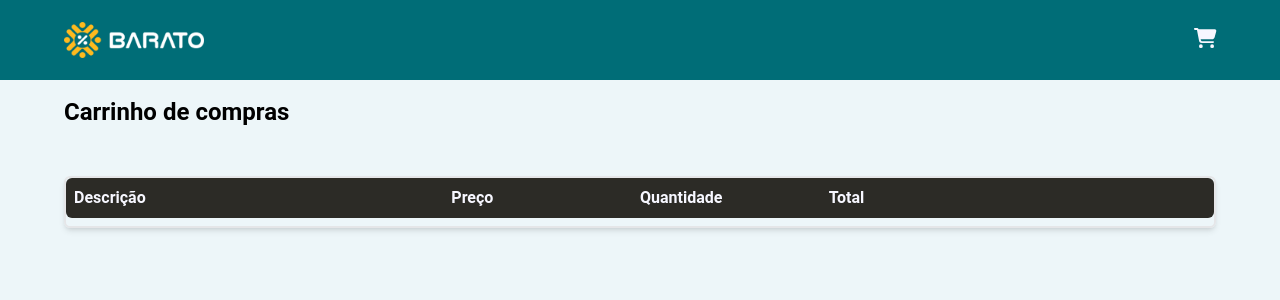
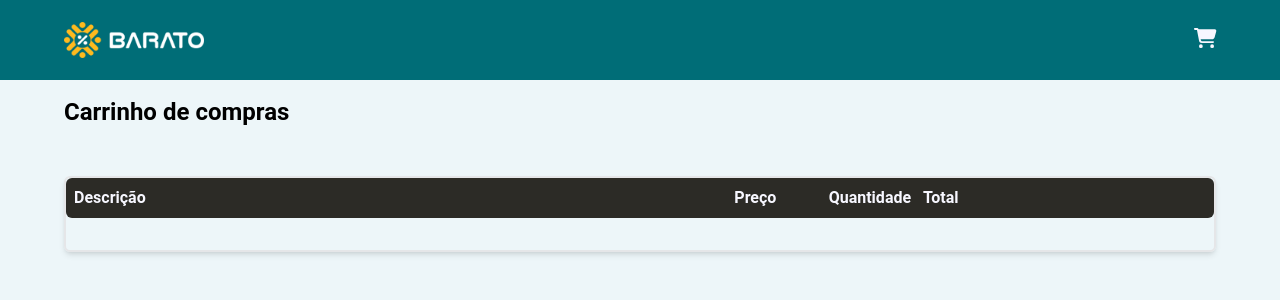
Before and after one commit to clodoaldo-favaro/baratodev-desafio-2019, a Vue app: page /carrinho in a window 1280 px wide. Shown: the top 300 px of the page. Built offline with nearby package versions, Linux system fonts and the light colour scheme.

Commit message:
wip: mostrando informacoes na lista de items

```diff
--- /dev/null
+++ b/src/components/carrinho/CarrinhoItem.vue
@@ -0,0 +1,25 @@
+<template>
+    <div class="col-span-7">{{ item.descricao }}</div>
+    <div class="col-span-1">R$ {{ preco }}</div>
+    <div class="col-span-1"> {{ item.quantidade }}</div>
+    <div class="col-span-2">R$ {{ total }}</div>
+    <div class="col-span-1"></div>
+</template>
+
+<script>
+    export default {
+        props: ['item'],
+		computed: {
+			preco() {
+				return this.item.preco.toFixed(2);
+			},
+			total() {
+				return (this.item.quantidade * this.item.preco).toFixed(2);
+			}
+		}
+    }
+</script>
+
+<style scoped>
+
+</style>
--- a/src/pages/carrinho/CarrinhoCompras.vue
+++ b/src/pages/carrinho/CarrinhoCompras.vue
@@ -6,11 +6,14 @@
 		</ul>
 		<div v-else class="carrinho-items-container border-2 w-full shadow-md rounded-md">
 			<div class="carrinho-items-header p-2 mb-2 grid grid-cols-12 rounded-md">
-				<div class="col-span-4 font-bold">Descrição</div>
-				<div class="col-span-2 font-bold">Preço</div>
-				<div class="col-span-2 font-bold">Quantidade</div>
-				<div class="col-span-3 font-bold">Total</div>
+				<div class="col-span-7 font-bold">Descrição</div>
+				<div class="col-span-1 font-bold">Preço</div>
+				<div class="col-span-1 font-bold">Quantidade</div>
+				<div class="col-span-2 font-bold">Total</div>
 				<div class="col-span-1 font-bold"></div>
+			</div>
+			<div class="carrinho-items-lista p-2 mb-2 grid grid-cols-12 rounded-md">
+				<carrinho-item @remove-item="removeItem" v-for="item in itemsCarrinho" :item="item"></carrinho-item>
 			</div>
 		</div>
 
@@ -19,9 +22,10 @@
 
 <script>
 import CarrinhoItemCard from '../../components/carrinho/CarrinhoItemCard.vue';
+import CarrinhoItem from '../../components/carrinho/CarrinhoItem.vue';
 export default {
 	components: {
-		CarrinhoItemCard
+		CarrinhoItemCard, CarrinhoItem
 	},
 	data() {
 		return {
```
